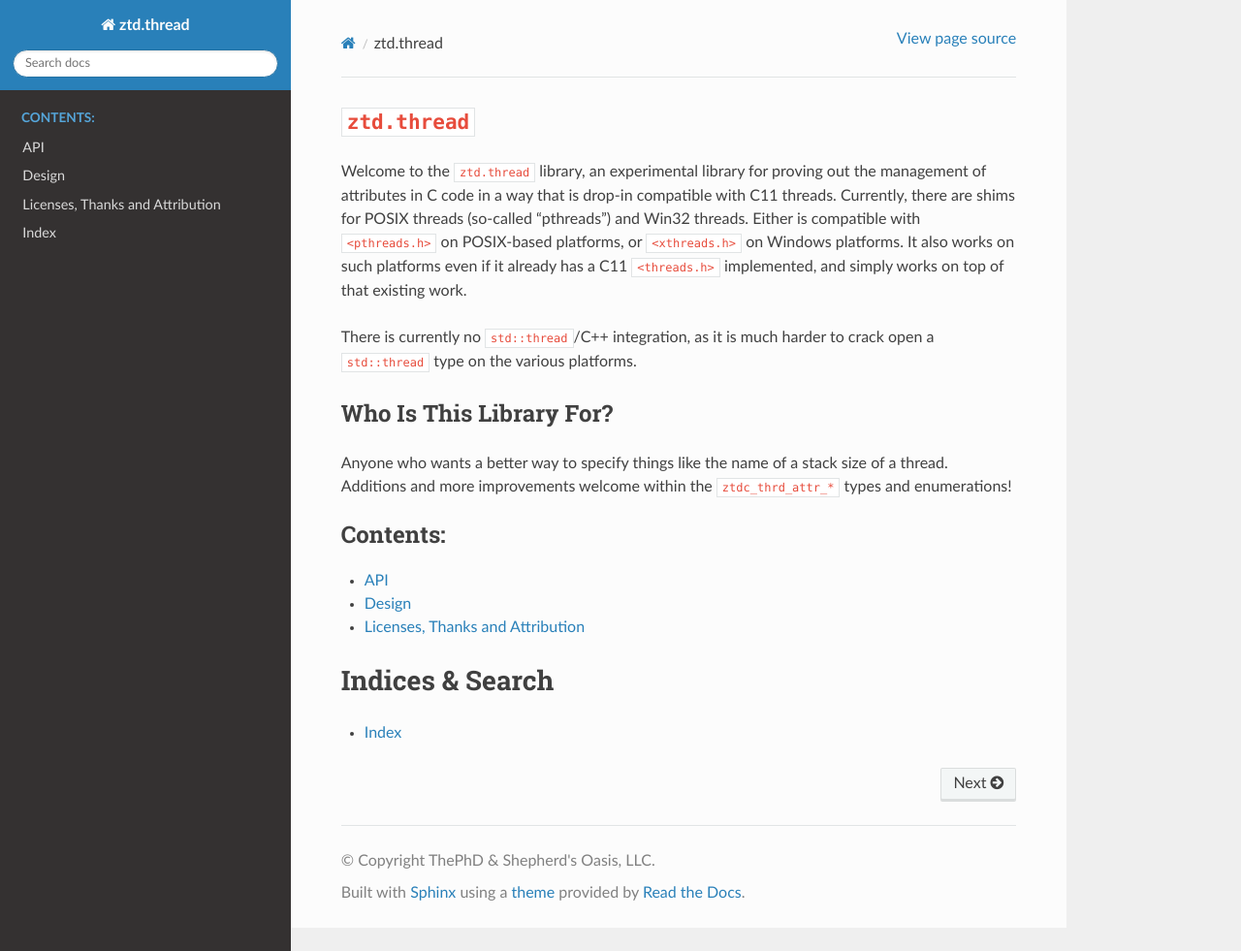
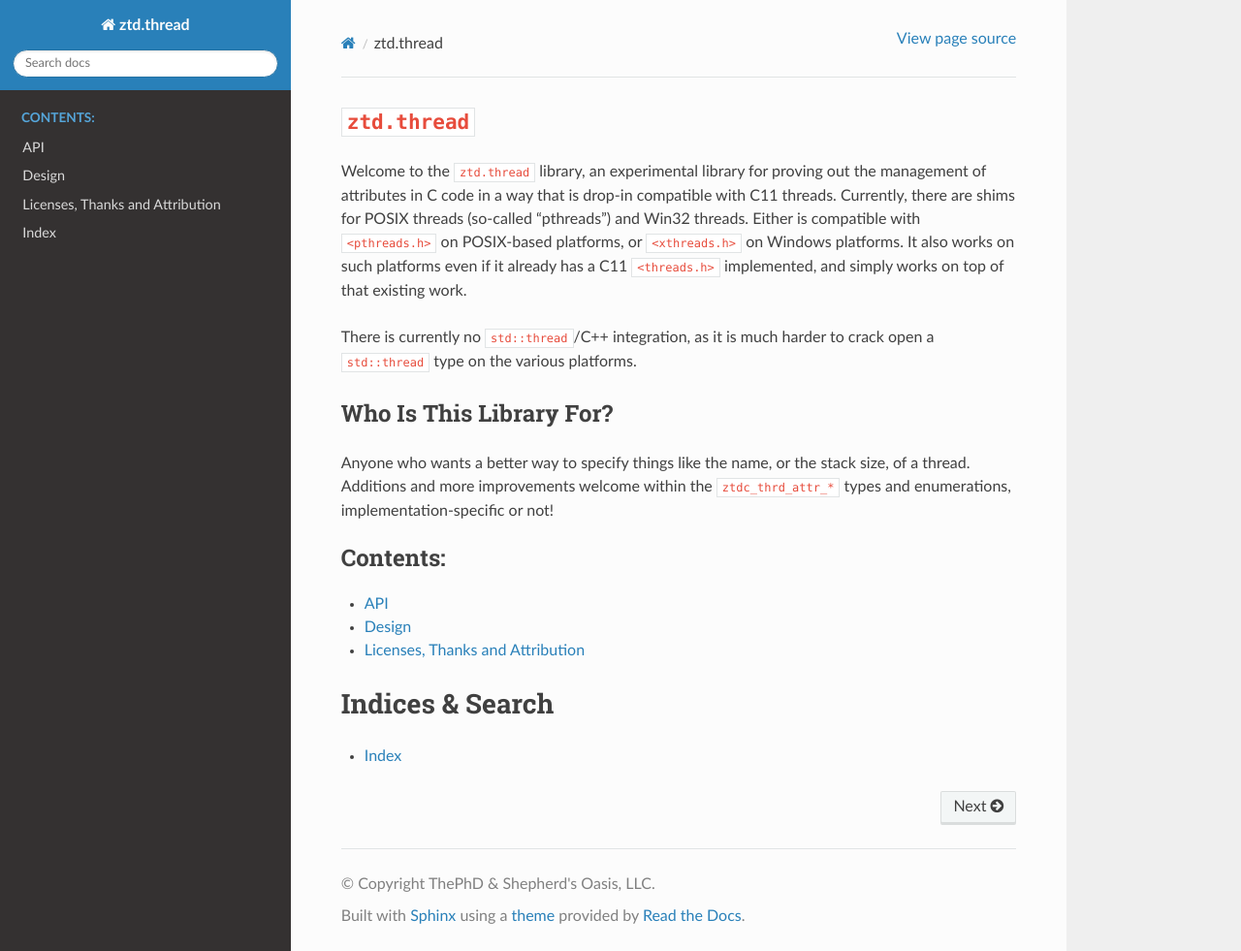
Before and after one commit to soasis/thread, a Sphinx documentation site: the page built from documentation/source/index.rst, in a window 1280 px wide and 981 px high. Shown: the whole window at 97% size. Built offline with Sphinx 7.4.7 and the Read the Docs theme 3.1.0, drawn with Linux system fonts in a browser that asks for light colours.

Commit message:
📝 Minor doc fix

```diff
--- a/documentation/source/index.rst
+++ b/documentation/source/index.rst
@@ -40,7 +40,7 @@ There is currently no ``std::thread``/C++ integration, as it is much harder to c
 Who Is This Library For?
 ------------------------
 
-Anyone who wants a better way to specify things like the name of a stack size of a thread. Additions and more improvements welcome within the ``ztdc_thrd_attr_*`` types and enumerations!
+Anyone who wants a better way to specify things like the name, or the stack size, of a thread. Additions and more improvements welcome within the ``ztdc_thrd_attr_*`` types and enumerations, implementation-specific or not!
 
 .. toctree::
 	:maxdepth: 1
```
